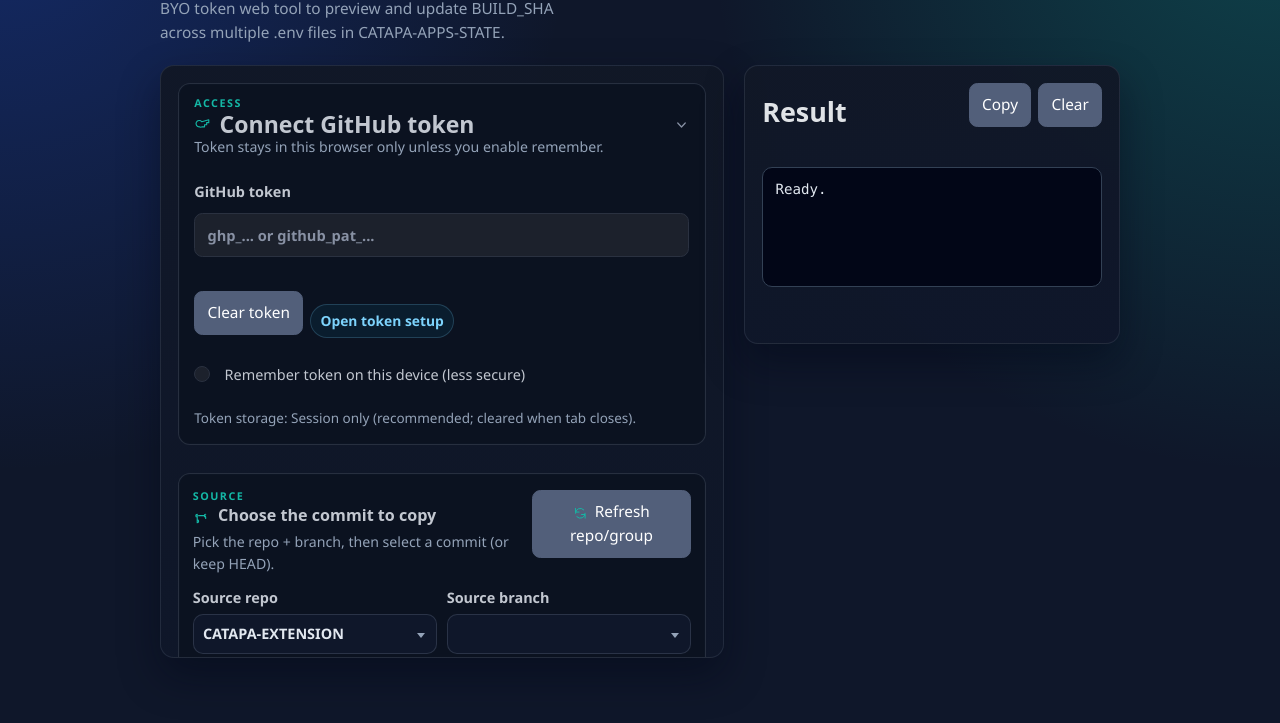
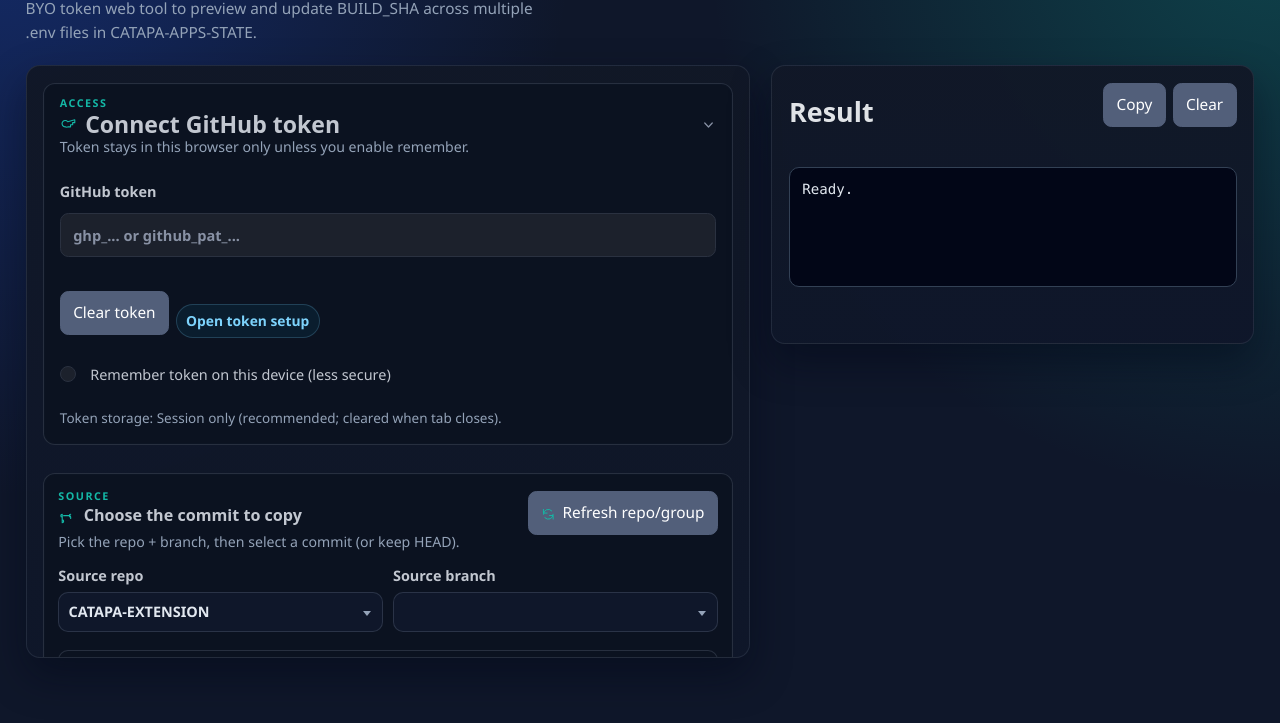
Before and after one commit to jamesjfoong/build-sha-sync-ui, a website: page index.html in a window 1280 px wide. Shown: the part 102-825 px from the top of the page. Before the commit the page ends 800 px from the top, so only its background shows below. Drawn offline with Linux system fonts and the light colour scheme.

Commit message:
Improve UI: wider layout, better scrolling, fix dropdown widths

```diff
--- a/styles.css
+++ b/styles.css
@@ -63,7 +63,7 @@
 }
 
 .app {
-  width: min(960px, 92vw);
+  width: min(1400px, 96vw);
   margin: 2.2rem auto 2.8rem;
   display: grid;
   gap: 1.35rem;
@@ -99,7 +99,7 @@
 .subtitle {
   margin: 0;
   color: var(--muted);
-  max-width: 48ch;
+  max-width: 60ch;
 }
 
 .card {
@@ -358,8 +358,19 @@
   background: var(--panel-bg);
 }
 
-select + .select2 {
+select + .select2,
+.select2-container {
+  width: 100% !important;
+}
+
+.select2-container .select2-selection--single {
   width: 100%;
+}
+
+.select2-dropdown {
+  width: 100% !important;
+  min-width: 100% !important;
+  max-width: 100% !important;
 }
 
 .select2-container--default .select2-selection--single {
@@ -564,16 +575,37 @@
   gap: 0.35rem;
 }
 
-.file-selection-list {
+  .file-selection-list {
   margin-top: 0.6rem;
   display: grid;
   gap: 0.4rem;
-  max-height: 260px;
+  max-height: 300px;
   overflow: auto;
   border: 1px solid var(--panel-border);
   border-radius: 10px;
   padding: 0.55rem;
   background: var(--result-bg);
+  scrollbar-width: thin;
+  scrollbar-color: var(--line) var(--panel-bg);
+}
+
+.file-selection-list::-webkit-scrollbar {
+  width: 8px;
+  height: 8px;
+}
+
+.file-selection-list::-webkit-scrollbar-track {
+  background: var(--panel-bg);
+  border-radius: 4px;
+}
+
+.file-selection-list::-webkit-scrollbar-thumb {
+  background: var(--line);
+  border-radius: 4px;
+}
+
+.file-selection-list::-webkit-scrollbar-thumb:hover {
+  background: var(--muted);
 }
 
 .file-item {
@@ -740,13 +772,15 @@
 
 @media (min-width: 980px) {
   body {
-    overflow: hidden;
+    overflow-y: auto;
+    overflow-x: hidden;
   }
 
   .app {
-    height: 100vh;
-    margin: 0 auto;
-    padding: 1.6rem 0 1.6rem;
+    height: calc(100vh - 3.2rem);
+    min-height: 600px;
+    margin: 1.6rem auto;
+    padding: 0;
     grid-template-columns: minmax(0, 1.2fr) minmax(0, 0.8fr);
     grid-template-rows: auto minmax(0, 1fr) minmax(0, 1fr);
     grid-template-areas:
@@ -762,16 +796,49 @@
   .form-card {
     grid-area: form;
     overflow: auto;
+    scrollbar-width: thin;
+    scrollbar-color: var(--line) var(--panel-bg);
   }
 
   .result-card {
     grid-area: result;
     overflow: auto;
+    scrollbar-width: thin;
+    scrollbar-color: var(--line) var(--panel-bg);
   }
 
   .files-card {
     grid-area: files;
     overflow: auto;
+    scrollbar-width: thin;
+    scrollbar-color: var(--line) var(--panel-bg);
+  }
+
+  .form-card::-webkit-scrollbar,
+  .result-card::-webkit-scrollbar,
+  .files-card::-webkit-scrollbar {
+    width: 8px;
+    height: 8px;
+  }
+
+  .form-card::-webkit-scrollbar-track,
+  .result-card::-webkit-scrollbar-track,
+  .files-card::-webkit-scrollbar-track {
+    background: var(--panel-bg);
+    border-radius: 4px;
+  }
+
+  .form-card::-webkit-scrollbar-thumb,
+  .result-card::-webkit-scrollbar-thumb,
+  .files-card::-webkit-scrollbar-thumb {
+    background: var(--line);
+    border-radius: 4px;
+  }
+
+  .form-card::-webkit-scrollbar-thumb:hover,
+  .result-card::-webkit-scrollbar-thumb:hover,
+  .files-card::-webkit-scrollbar-thumb:hover {
+    background: var(--muted);
   }
 }
 
```
